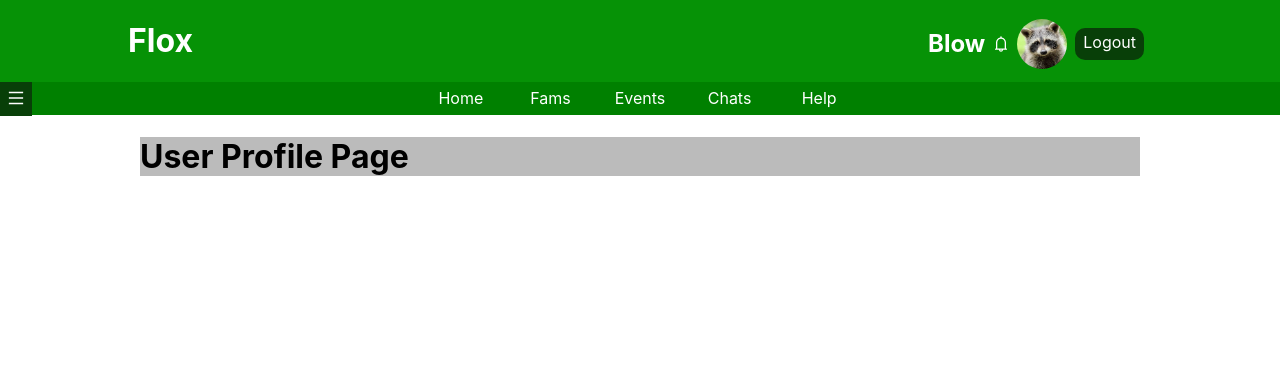
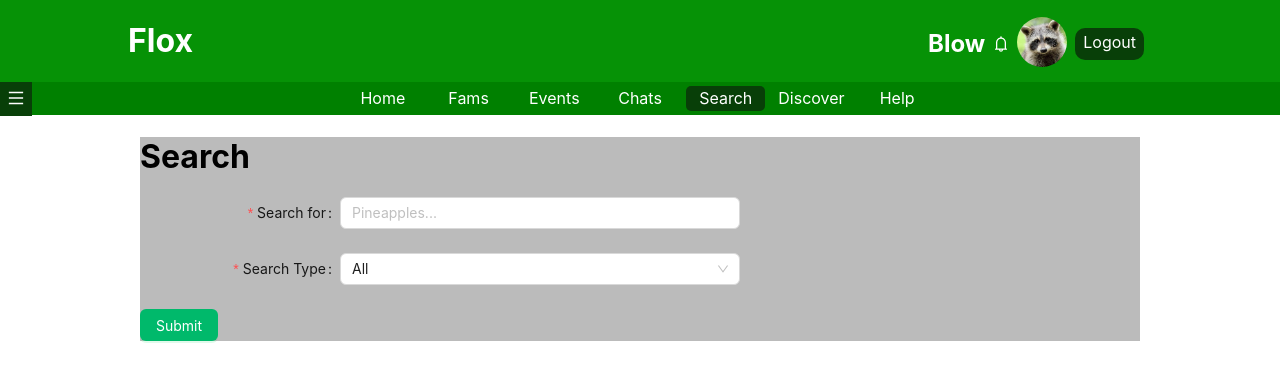
Before and after one commit to benlow22/floxapp, a React (Create React App) app in the folder web-app/: page /search in a window 1280 px wide. Shown: the top 382 px of the page. Built offline with nearby package versions, Linux system fonts and the light colour scheme.

Commit message:
Add Search and Discover pages

```diff
--- a/web-app/src/App.tsx
+++ b/web-app/src/App.tsx
@@ -6,6 +6,8 @@ import { HomePage } from "./pages/HomePage";
 import FamsPage from "./pages/FamsPage";
 import EventsPage from "./pages/EventsPage";
 import ChatsPage from "./pages/ChatsPage";
+import DiscoverPage from "./pages/DiscoverPage";
+import SearchPage from "./pages/SearchPage";
 import HelpPage from "./pages/HelpPage";
 import UserProfilePage from "./pages/UserProfilePage";
 import LoginPage from "./pages/LoginPage";
@@ -20,8 +22,10 @@ const App: React.FC = () => (
 				<Route path="/fams" element={<FamsPage />} />
 				<Route path="/events" element={<EventsPage />} />
 				<Route path="/chats" element={<ChatsPage />} />
+				<Route path="/discover" element={<DiscoverPage />} />
+				<Route path="/search" element={<SearchPage />} />
 				<Route path="/help" element={<HelpPage />} />
-				<Route path="/:username" element={<UserProfilePage />} />
+				<Route path="/user" element={<UserProfilePage />} />
 				<Route path="/login" element={<LoginPage />} />
 				<Route path="/createEvent" element={<CreateEventPage />} />
 			</Route>
--- a/web-app/src/components/Header.tsx
+++ b/web-app/src/components/Header.tsx
@@ -16,7 +16,9 @@ export const Header = () => {
 				<div className="header-user-info">
 					<h2>{userData.userName}</h2>
 					<BellOutlined className="header-notification-button" />
-					<img src={userData.profilePicURL} className="header-profile-pic" />
+					<Link to="/user">
+						<img src={userData.profilePicURL} className="header-profile-pic" />
+					</Link>
 					{/* make dynamic, log in log out button */}
 					<Link to="/login" className="logout-button">
 						Logout
--- a/web-app/src/components/NavBar.tsx
+++ b/web-app/src/components/NavBar.tsx
@@ -2,6 +2,15 @@ import { NavLink } from "react-router-dom";
 import "./../styles/navbar.css";
 import { MenuOutlined } from "@ant-design/icons";
 export const NavBar = () => {
+	const links = [
+		{ text: "Home", to: "/" },
+		{ text: "Fams", to: "/fams" },
+		{ text: "Events", to: "/events" },
+		{ text: "Chats", to: "/chats" },
+		{ text: "Search", to: "/search" },
+		{ text: "Discover", to: "/discover" },
+		{ text: "Help", to: "/help" }
+	]
 	return (
 		<nav>
 			{/* <h1>Navbar</h1>  */}
@@ -9,21 +18,13 @@ export const NavBar = () => {
 				<MenuOutlined />
 			</div>
 			<div className="navlinks">
-				<NavLink to={"/"} className="navlink">
-					Home
-				</NavLink>
-				<NavLink to={"/fams"} className="navlink">
-					Fams
-				</NavLink>
-				<NavLink to={"/events"} className="navlink">
-					Events
-				</NavLink>
-				<NavLink to={"/chats"} className="navlink">
-					Chats
-				</NavLink>
-				<NavLink to={"/help"} className="navlink">
-					Help
-				</NavLink>
+				{
+					links.map( (link) => {
+						return <NavLink to={link.to} className="navlink">
+							{link.text}
+						</NavLink>
+					})
+				}
 			</div>
 			{/* <NavLink to={"/"}>___</NavLink> */}
 			{/* <NavLink to={"/"}>___</NavLink> */}
--- /dev/null
+++ b/web-app/src/components/search/SearchParameterForm.tsx
@@ -0,0 +1,68 @@
+import React, { FC } from 'react';
+import {Form, Input, Button, ConfigProvider, Select} from 'antd';
+
+interface SearchParameterFormProps {
+  onFinish: (values: any) => void;
+}
+
+export const SearchParameterForm: FC<SearchParameterFormProps> = ({ onFinish }) => {
+    const onFinishFailed = (errorInfo: any) => {
+        console.log("Failed:", errorInfo);
+    };
+
+    const [form] = Form.useForm();
+
+    return (
+        <ConfigProvider
+            theme={{
+                token: {
+                    colorPrimary: "#00b96b",
+                },
+                components: {
+                    DatePicker: {
+                        presetsWidth: 300,
+                    },
+                },
+            }}
+        >
+            <Form
+                name="search"
+                labelCol={{ span: 8 }}
+                wrapperCol={{ span: 16 }}
+                style={{ maxWidth: 600 }}
+                initialValues={{ remember: true }}
+                onFinish={onFinish}
+                onFinishFailed={onFinishFailed}
+                autoComplete="off"
+                form={form}
+            >
+                <Form.Item
+                    label="Search for:"
+                    name="query"
+                    rules={[{required: true, message: 'No search text entered!'}]}
+                >
+                    <Input placeholder="Pineapples..."/>
+                </Form.Item>
+                <Form.Item
+                    label="Search Type"
+                    name="searchType"
+                    rules={[{required: true, message: 'Please select an option!'}]}
+                    initialValue="all"
+                >
+                    <Select placeholder="Select a option">
+                        <Select.Option value="all">All</Select.Option>
+                        <Select.Option value="events">Events</Select.Option>
+                        <Select.Option value="fams">Fams</Select.Option>
+                        <Select.Option value="chats">Chats</Select.Option>
+                    </Select>
+                </Form.Item>
+                {/* Add more Form.Item fields as needed */}
+                <Form.Item>
+                    <Button type="primary" htmlType="submit">
+                        Submit
+                    </Button>
+                </Form.Item>
+            </Form>
+        </ConfigProvider>
+    )
+};
--- /dev/null
+++ b/web-app/src/components/search/SearchResultList.tsx
@@ -0,0 +1,26 @@
+import React from 'react';
+
+interface ResultItem {
+    id: string;
+    title: string;
+    description: string;
+}
+
+interface SearchResultListProps {
+    data: ResultItem[];
+}
+
+const SearchResultList: React.FC<SearchResultListProps> = ({ data }) => {
+    return (
+        <div>
+            {data.map((item, index) => (
+                <div key={item.id}>
+                    <h2>{item.title}</h2>
+                    <p>{item.description}</p>
+                </div>
+            ))}
+        </div>
+    );
+};
+
+export default SearchResultList;
--- a/web-app/src/pages/CreateEventPage.tsx
+++ b/web-app/src/pages/CreateEventPage.tsx
@@ -47,14 +47,7 @@ export const CreateEventPage = () => {
 					autoComplete="off"
 					form={form}
 				>
-					<h1>Create Event Page</h1>
-					<h3>Event NAme</h3>
-					<h3>start date </h3>
-					<h3>end date </h3>
-					<h3>location </h3>
-					<h3>details </h3>
-					<h3>invites </h3>
-					<h3>Cover image</h3>
+					<h1>Create an Event</h1>
 					<Form.Item label="Event Name" name="name">
 						<Input showCount maxLength={100} />
 					</Form.Item>
--- /dev/null
+++ b/web-app/src/pages/DiscoverPage.tsx
@@ -0,0 +1,5 @@
+export const DiscoverPage = () => {
+	return <h1>Discover</h1>;
+};
+
+export default DiscoverPage;
--- /dev/null
+++ b/web-app/src/pages/SearchPage.tsx
@@ -0,0 +1,23 @@
+import React, { useState } from 'react';
+import {SearchParameterForm} from "../components/search/SearchParameterForm";
+import SearchResultList from "../components/search/SearchResultList";
+
+export const SearchPage = () => {
+    const [searchResult, setSearchResult] = useState(null);
+
+    const onFinish = (values: any) => {
+        console.log('Received values from form: ', values);
+        // Set your search result data here
+        setSearchResult(values);
+    };
+
+    return (
+        <>
+            <h1>Search</h1>
+            <SearchParameterForm onFinish={onFinish} />
+            {searchResult && <SearchResultList data={searchResult} />}
+        </>
+    );
+};
+
+export default SearchPage;
```
Also changed, not shown: 1 other file (tests, documents, lock files or other folders).
